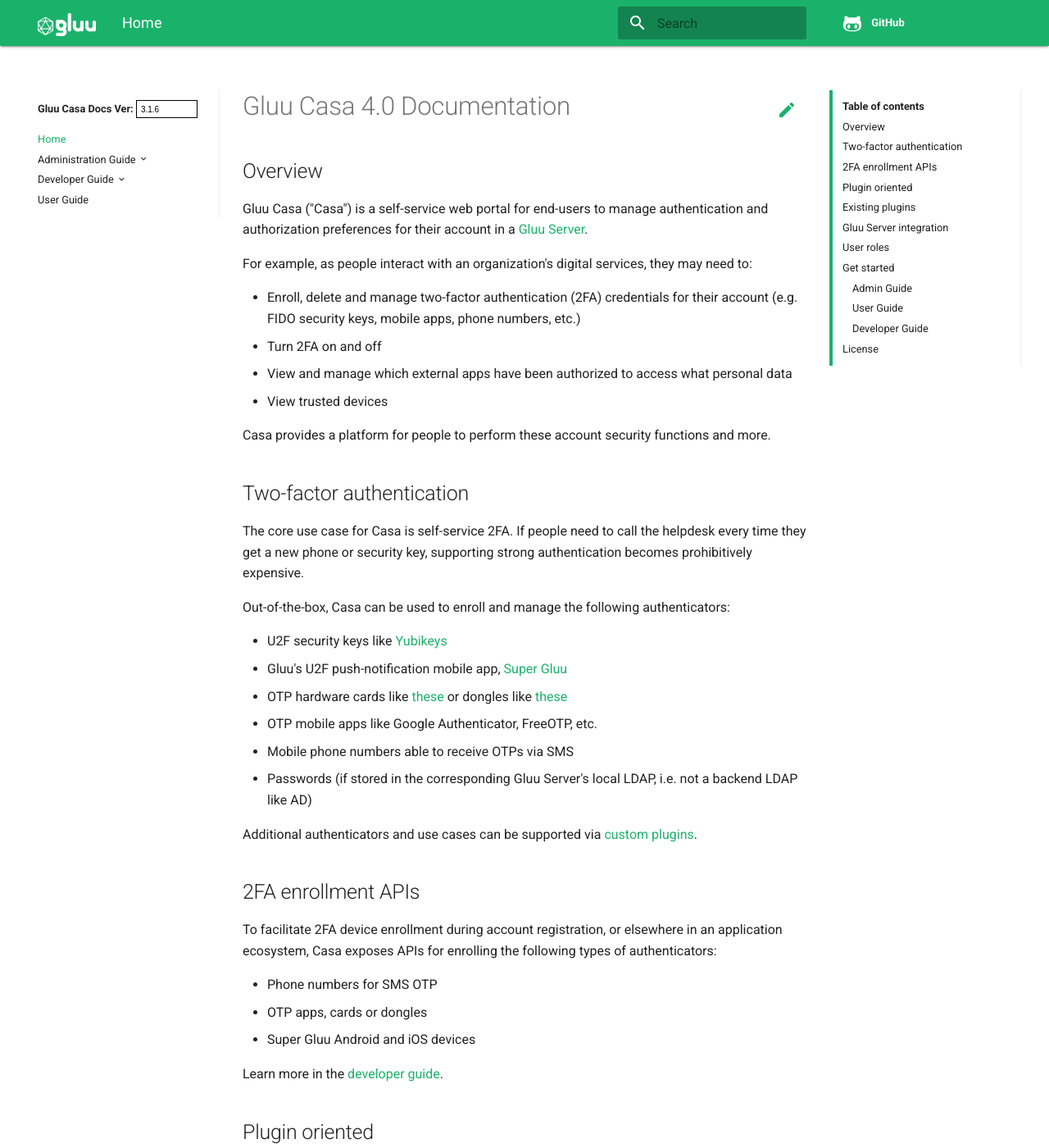
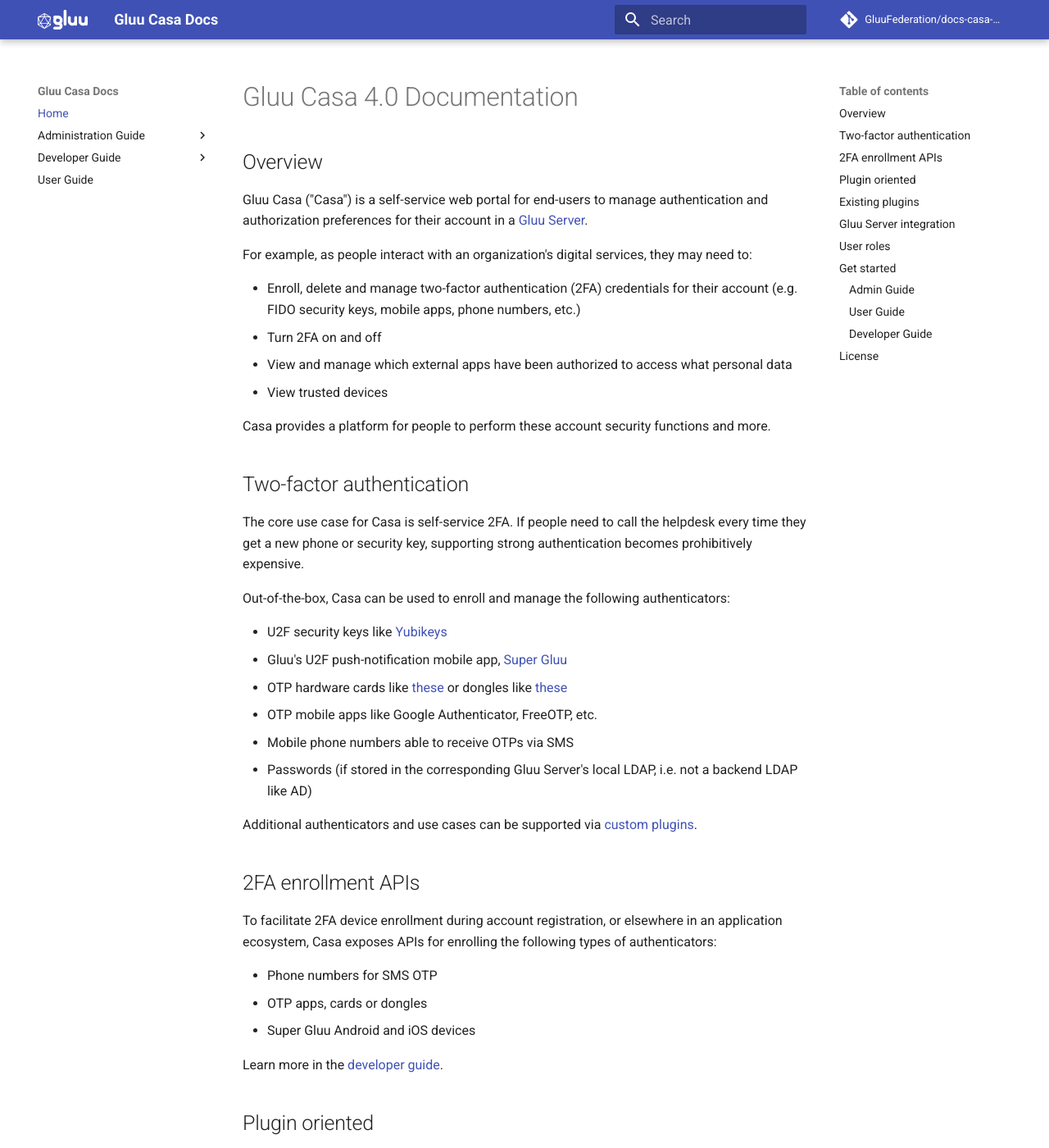
Before and after one commit to shmorri/docs-casa-prod, an MkDocs documentation site: the page built from docs/source/index.md, in a window 1280 px wide and 1400 px high. Shown: the whole window at 82% size. Built offline with MkDocs 1.6.1 and Material for MkDocs 9.7.7, drawn with Linux system fonts in a browser that asks for light colours; comment, search, counter and statistics services are not loaded; some of the changed text lies outside the part shown.

Commit message:
Formatting fixes

```diff
--- a/docs/mkdocs.yml
+++ b/docs/mkdocs.yml
@@ -1,10 +1,11 @@
 site_name: Gluu Casa Docs
 site_description: Documentation for Gluu Casa
-site_favicon: 'favicon.ico'
 copyright: Copyright &copy; 2019, Gluu, Inc.
 docs_dir: source
-repo_url: https://github.com/GluuFederation/docs-casa-prod/blob/4.0/docs
-theme_dir: theme/material
+repo_name: GluuFederation/docs-casa-prod
+repo_url: https://github.com/GluuFederation/docs-casa-prod/
+theme:
+    name: material
 extra:
     version: '4.0'
     logo: 'gluu.png'
```
